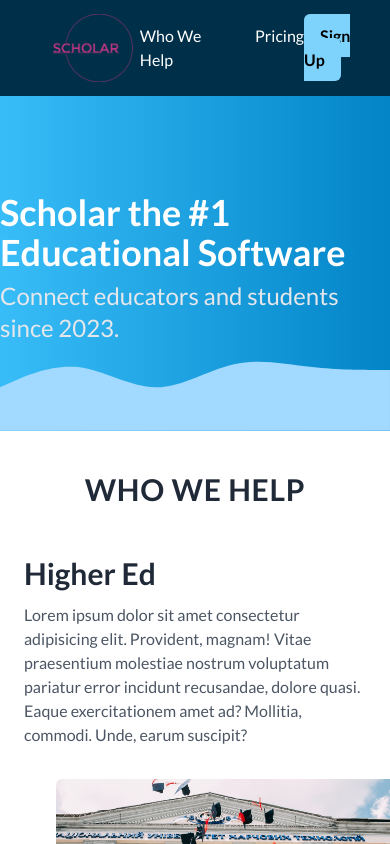
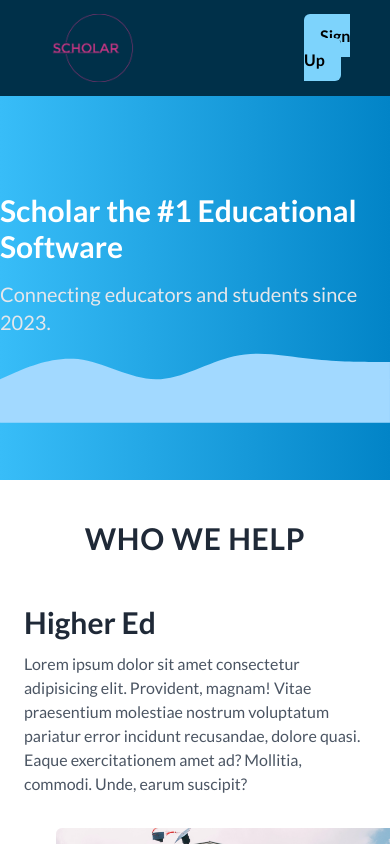
Before and after one commit to SilahicAmil/nextjs-canvas-classroom, a Next.js app: page / in a window 390 px wide. Built offline with nearby package versions, Linux system fonts and the light colour scheme.

Commit message:
adding updated styling to landing page to overlap the who we help

```diff
--- a/components/LandingPage/LandingHeader.js
+++ b/components/LandingPage/LandingHeader.js
@@ -15,7 +15,7 @@ const LandingHeader = ({}) => {
             />
           </div>
           <div className="flex">
-            <ul className="flex gap-12 text-white lg:visible md:visible sm:visible invisble">
+            <ul className="flex gap-12 text-white invisible lg:visible md:visible sm:visible ">
               <li>
                 <Link href="#who-we-help" scroll={false}>
                   Who We Help
--- a/components/LandingPage/LandingHero.js
+++ b/components/LandingPage/LandingHero.js
@@ -1,17 +1,17 @@
 const LandingHero = ({}) => {
   return (
     <>
-      <div className="h-full w-screen bg-gradient-to-l from-sky-600 to-sky-400">
+      <div className="h-96 w-screen bg-gradient-to-l from-sky-600 to-sky-400">
         <div className=" pt-24 flex flex-col items-center justify-center">
-          <h2 className="text-4xl font-bold mb-2  text-white">
+          <h2 className="text-3xl font-bold mb-4 text-white">
             Scholar the #1 Educational Software
           </h2>
 
-          <h3 className="text-2xl  text-gray-200">
-            Connect educators and students since 2023.
+          <h3 className="text-xl  text-gray-200">
+            Connecting educators and students since 2023.
           </h3>
         </div>
-        <div className="flex ">
+        <div className="flex">
           <svg xmlns="http://www.w3.org/2000/svg" viewBox="0 0 1440 320">
             <path
               fill="#A2D9FF"
```
